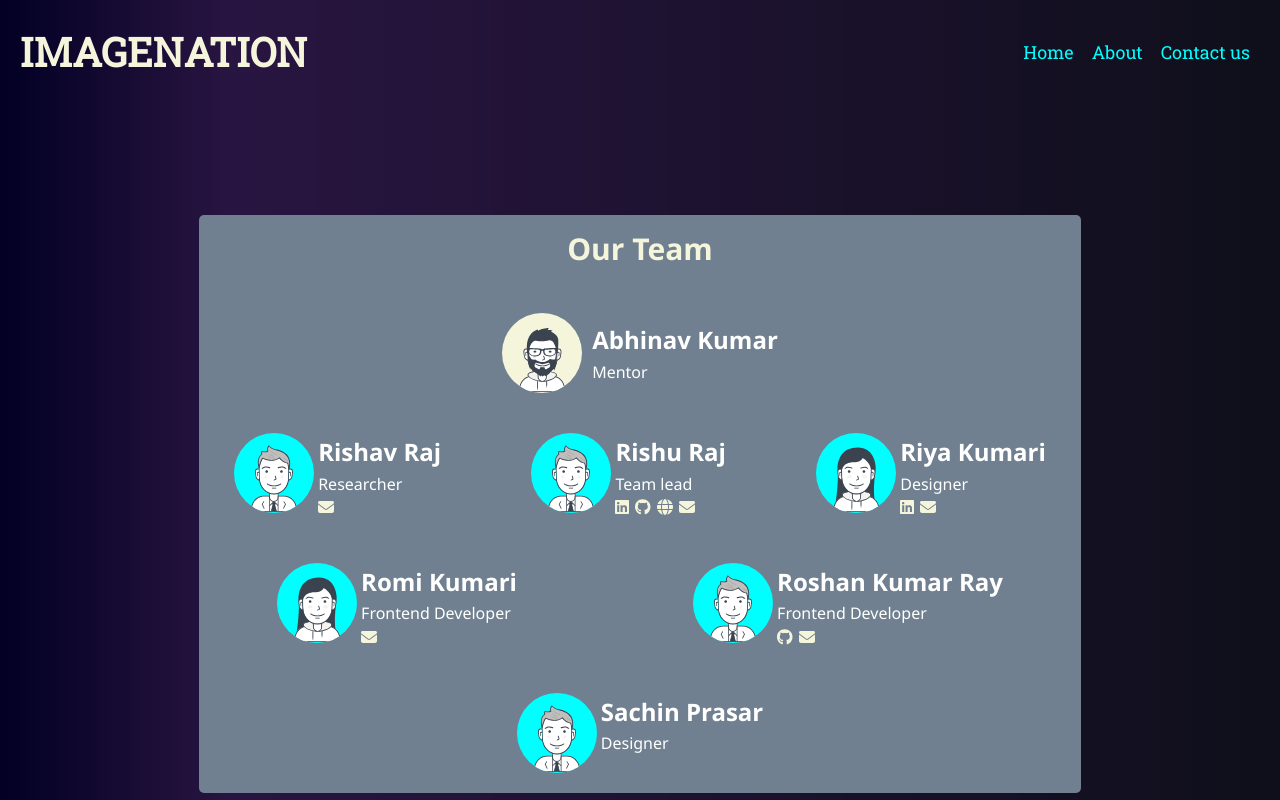
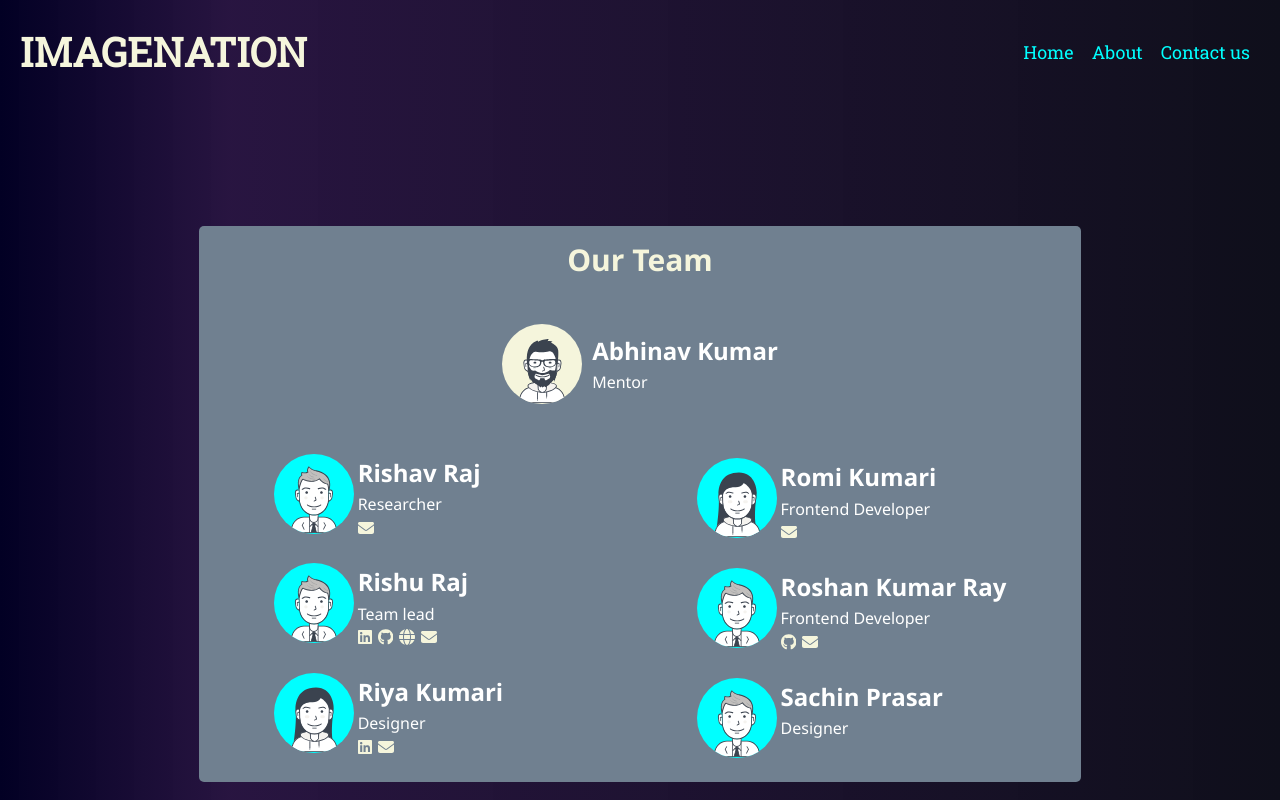
Before and after one commit to rishuraj1/Imagenationproject, a website: page pages/aboutUs/aboutUs.html in a window 1280 px wide. Shown: the top 800 px of the page. Drawn offline with Linux system fonts and the light colour scheme.

Commit message:
fix: layout members

```diff
--- a/pages/aboutUs/aboutUs.css
+++ b/pages/aboutUs/aboutUs.css
@@ -29,11 +29,12 @@
 
 .members {
   display: flex;
+  justify-content: space-between;
+  align-items: center;
   flex-wrap: wrap;
-  justify-content: space-around;
-  align-items: start;
-  gap: 40px;
-  margin-top: 10px;
+  width: 85%;
+  gap: 20px;
+  margin-top: 20px;
   margin-bottom: 10px;
 }
 
@@ -60,7 +61,6 @@
   font-size: 30px;
   color: beige;
 }
-
 
 .about-member {
   display: flex;
@@ -97,7 +97,7 @@
   transition: all 0.2s ease-in-out;
 }
 
-.icon{
+.icon {
   fill: beige;
 }
 
@@ -105,3 +105,11 @@
   transition: all 0.2s ease-in-out;
   transform: scale(1.2);
 }
+
+.member-container {
+  display: flex;
+  flex-direction: column;
+  justify-content: start;
+  align-items: start;
+  gap: 20px;
+}
--- a/pages/aboutUs/aboutUs.html
+++ b/pages/aboutUs/aboutUs.html
@@ -37,6 +37,7 @@
         </div>
 
         <div class="members">
+          <div class="member-container">
             <div class="member">
               <img
                 src="../../assets/memberMale.svg"
@@ -185,7 +186,9 @@
                 </div>
               </div>
             </div>
+          </div>
 
+          <div class="member-container">
             <div class="member">
               <img
                 src="../../assets/memberFemale.svg"
@@ -219,6 +222,7 @@
                 </div>
               </div>
             </div>
+
             <div class="member">
               <img
                 src="../../assets/memberMale.svg"
@@ -286,6 +290,7 @@
               </div>
             </div>
           </div>
+        </div>
       </section>
     </main>
     <footer class="footer">
```
Lines whose indentation alone changed are shown as unchanged.
